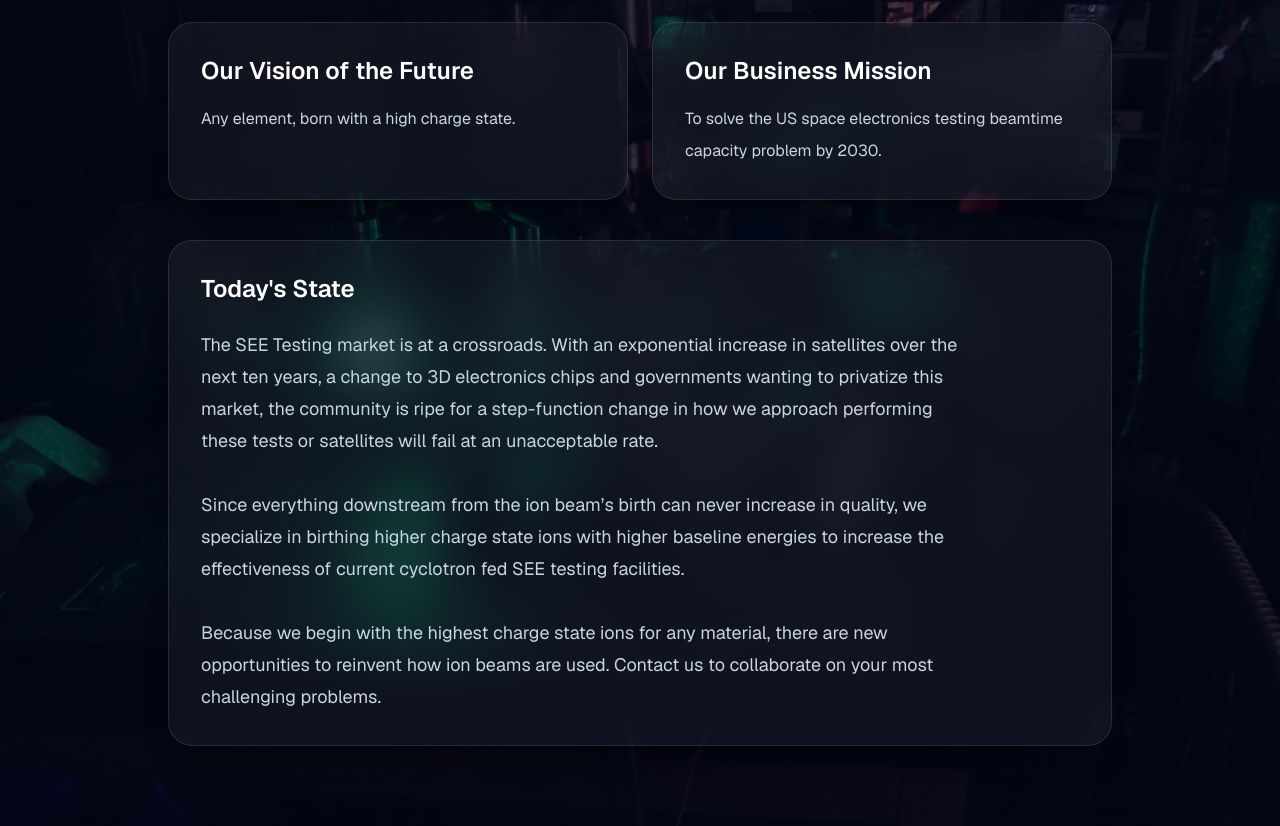
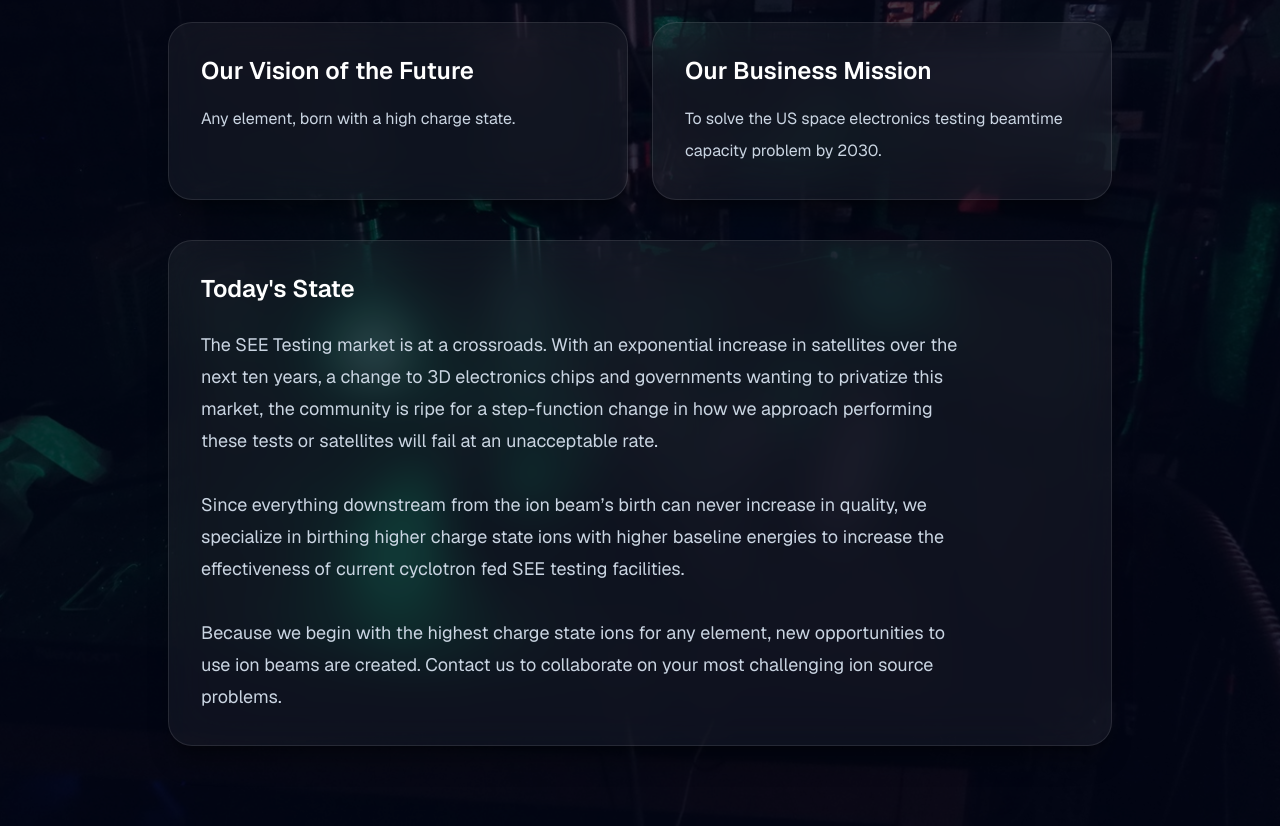
Before and after one commit to cvsolfari/cascade, a Next.js app: page /about in a window 1280 px wide. Shown: the part 265-1091 px from the top of the page. Built offline with nearby package versions, Linux system fonts and the light colour scheme.

Commit message:
Updated About Page Content2

```diff
--- a/app/about/page.tsx
+++ b/app/about/page.tsx
@@ -43,7 +43,7 @@ export default function AboutPage() {
             Since everything downstream from the ion beam’s birth can never increase in quality, we specialize in birthing higher charge state ions with higher baseline energies to increase the effectiveness of current cyclotron fed SEE testing facilities.
             </p>
             <p className="max-w-3xl text-lg leading-8 text-slate-300">
-            Because we begin with the highest charge state ions for any material, there are new opportunities to reinvent how ion beams are used. Contact us to collaborate on your most challenging problems.
+            Because we begin with the highest charge state ions for any element, new opportunities to use ion beams are created. Contact us to collaborate on your most challenging ion source problems.
             </p>
           </div>
         </div>
```
